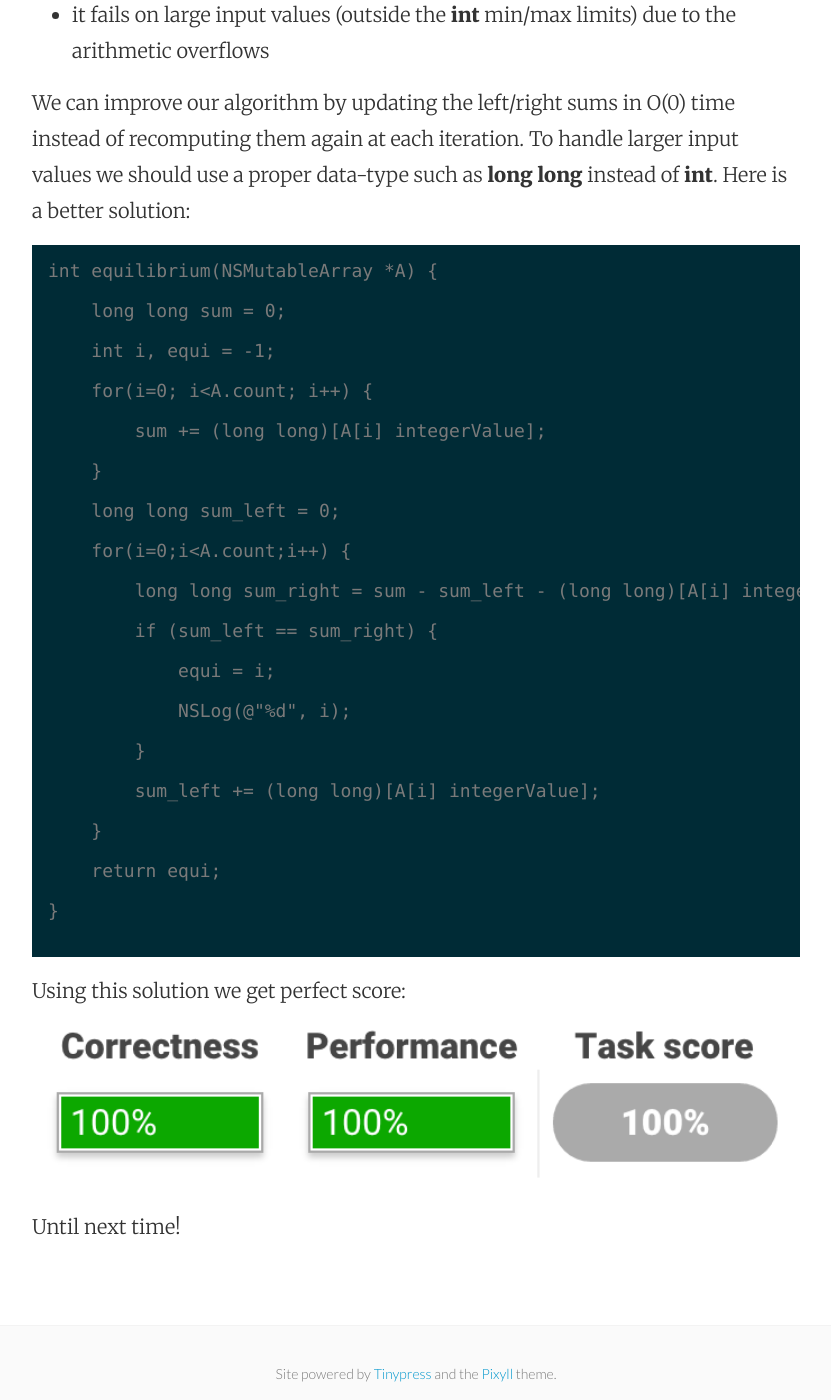
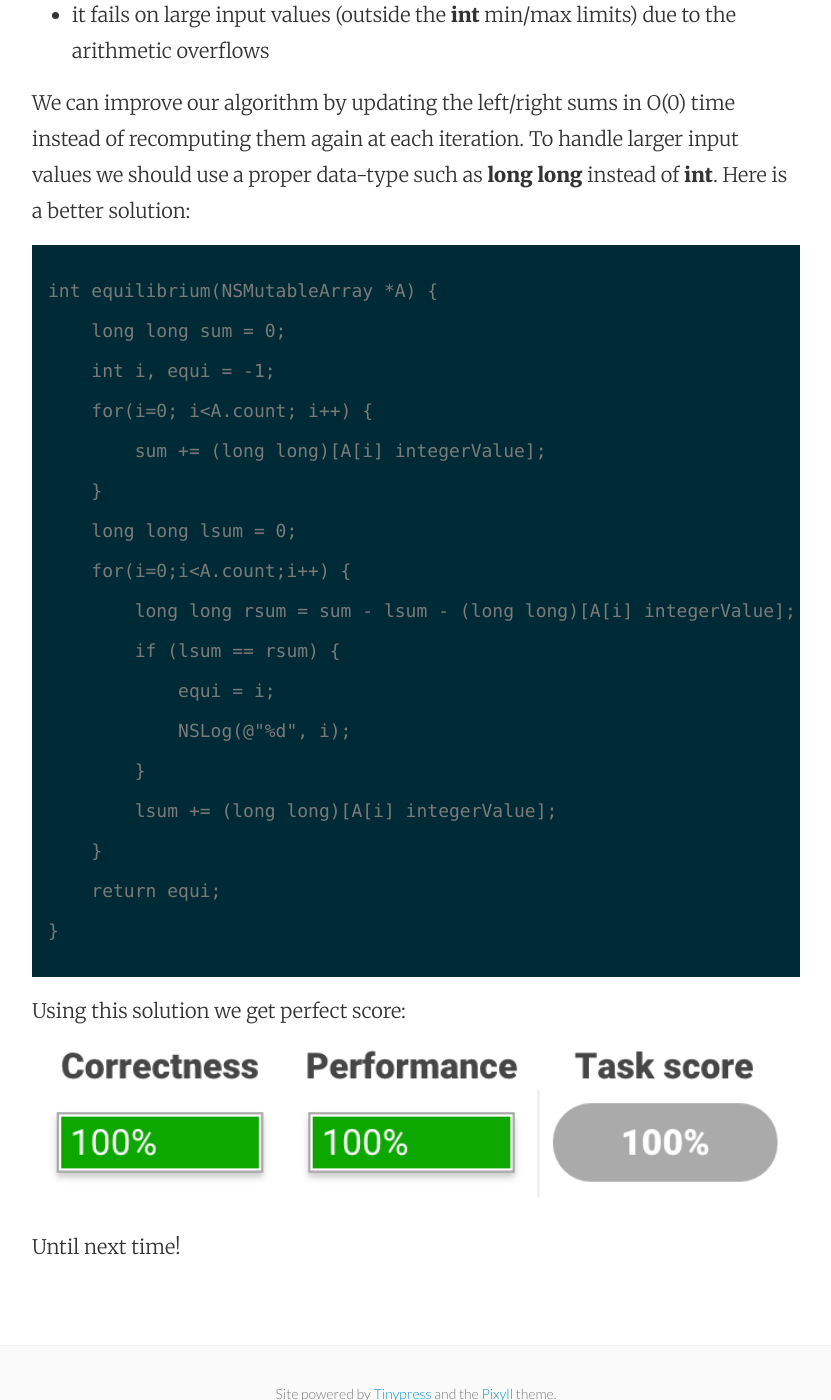
Before and after one commit to mhorga/mhorga.github.io, a Jekyll site: the page built from _posts/2015-06-20-the-equilibrium-index-problem-in-objective-c.markdown, in a window 1280 px wide and 1400 px high, scrolled down 2271 px. Shown: the whole window, without its empty margins (224-1055 px from the left). Built offline with Jekyll 4.4.1, drawn with Linux system fonts in a browser that asks for light colours.

Commit message:
Update 2015-06-20-the-equilibrium-index-problem-in-objective-c.markdown

````diff
--- a/_posts/2015-06-20-the-equilibrium-index-problem-in-objective-c.markdown
+++ b/_posts/2015-06-20-the-equilibrium-index-problem-in-objective-c.markdown
@@ -62,6 +62,7 @@ It seems this approach was not efficient for two reasons:
 We can improve our algorithm by updating the left/right sums in O(0) time instead of recomputing them again at each iteration. To handle larger input values we should use a proper data-type such as __long long__ instead of __int__. Here is a better solution:
 
 ```
+
 int equilibrium(NSMutableArray *A) {
 
     long long sum = 0;
@@ -74,13 +75,13 @@ int equilibrium(NSMutableArray *A) {
 
     }
 
-    long long sum_left = 0;
+    long long lsum = 0;
 
     for(i=0;i<A.count;i++) {
 
-        long long sum_right = sum - sum_left - (long long)[A[i] integerValue];
+        long long rsum = sum - lsum - (long long)[A[i] integerValue];
 
-        if (sum_left == sum_right) {
+        if (lsum == rsum) {
 
             equi = i;
 
@@ -88,7 +89,7 @@ int equilibrium(NSMutableArray *A) {
 
         }
 
-        sum_left += (long long)[A[i] integerValue];
+        lsum += (long long)[A[i] integerValue];
 
     }
 
````
